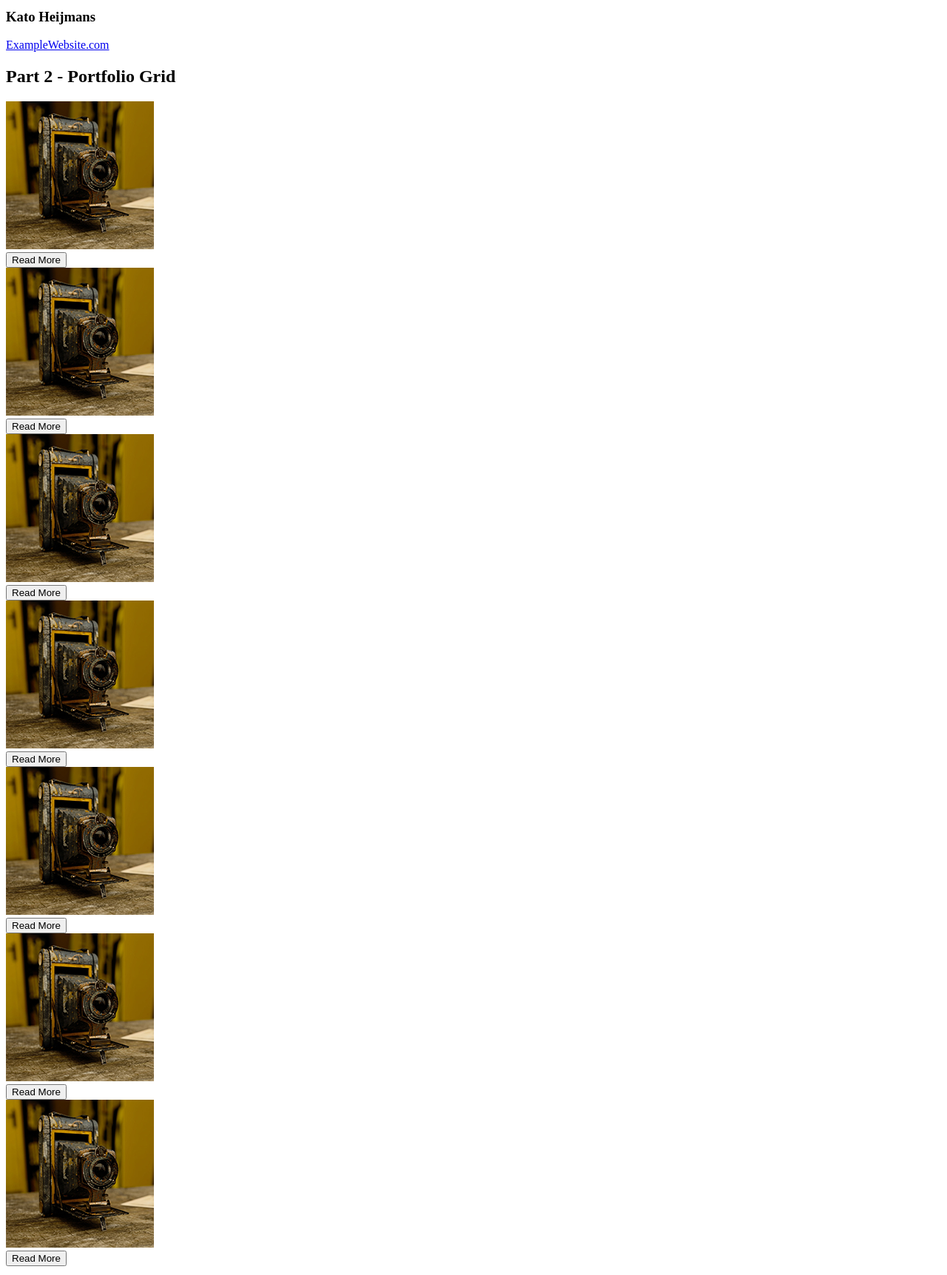
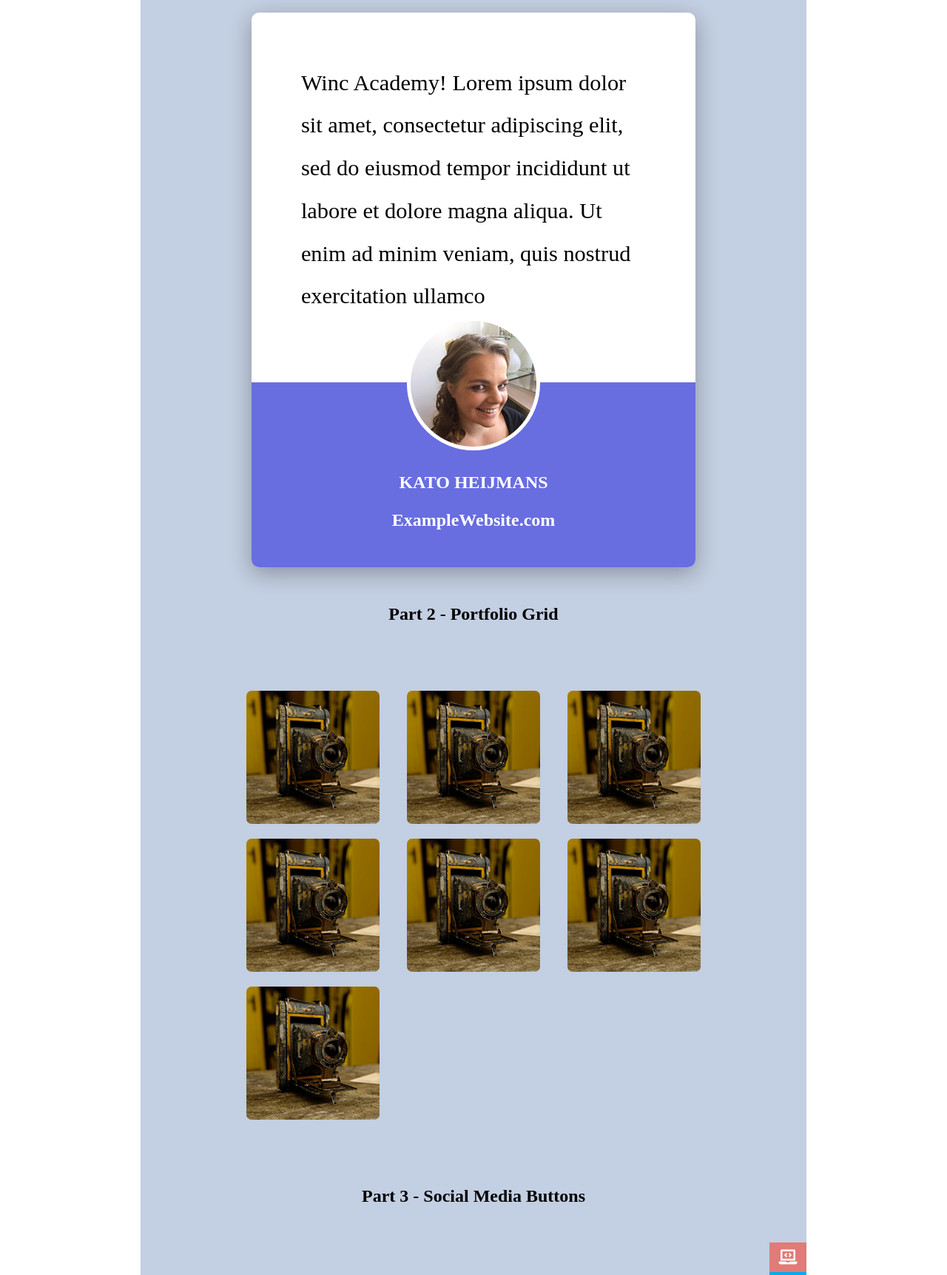
Before and after one commit to kato1971/advanced-CSS, a plain HTML site: page index.html in a window 1280 px wide. Shown: the part 170-1894 px from the top of the page at 74% size. Drawn offline with Linux system fonts and the light colour scheme.

Commit message:
Add files via upload

```diff
--- /dev/null
+++ b/_mixin.scss
@@ -0,0 +1,30 @@
+@mixin Page {
+    background: #c3cfe2;
+    width: 900px;
+    margin: auto;
+}
+@mixin H2 {
+    text-align: $TextAlineTitle;
+    padding: 30px
+}
+@mixin SocialMediaGrid {
+    display: grid;
+    grid-template-columns: 50px 160px;
+    grid-template-rows: 40px;
+    grid-template-areas: "icon";
+    width: 50px;
+    transition: width 200ms ease-out;
+    align-items: center;
+    justify-items: center;
+    overflow: hidden;
+  }
+  @mixin SocialMediaFlex {
+    display: flex;
+    flex-direction: column;
+    align-items: flex-end;
+    padding-bottom: 50px;
+  }
+  @mixin Before {
+    color: #fff;
+    font-size: 20px;
+  }
--- /dev/null
+++ b/_portfolio.scss
@@ -0,0 +1,69 @@
+.wrapper{
+  width: 650px;
+  background: $PageBackground;
+  margin: auto;
+  display:grid;
+  padding: 30px;
+  grid-template-columns: repeat(1, 1fr);
+  grid-auto-rows: 200px;
+  .portfolio {
+    display:grid;
+    align-items: center;
+    justify-items: center;
+  }
+  .stacking {
+    position:relative;
+  }
+  .stacking .stacking-overlay {
+    background: rgba(32, 32, 32, 0.9);
+    position: absolute;
+    width: 100%;
+    left: 0;
+    top: 0;
+    bottom: 0;
+    right: 0;
+    opacity: 0;
+    margin:0;
+    padding:0;
+    transition: ease-in-out 1000ms;
+  }
+  .stacking:hover .stacking-overlay{
+    opacity: 1;
+  }
+  .stacking-image{
+    width: 180px;
+    height: 180px;
+    border-radius: 7px;
+  }
+  .stacking:hover .stacking-image {
+    filter: opacity(0);
+    transition: all ease-out 1000ms;
+  }
+  .stacking-details {
+    position: absolute;
+    text-align: center;
+    padding: 0 1rem;
+    width: 100%;
+    top: 50%;
+    left: 50%;
+    opacity: 0;
+    transform: translate(-50%, -50%);
+    transition: ease-in-out 1000ms;
+  }
+  .stacking:hover .stacking-details{
+    top: 50%;
+    left: 50%;
+    opacity: 1;
+  }
+}
+
+@media (min-width: 768px) {
+  .wrapper {
+    grid-template-columns: repeat(2, 1fr);
+  }
+}
+@media (min-width: 1024px) {
+  .wrapper {
+    grid-template-columns: repeat(3, 1fr);
+  }
+}
--- /dev/null
+++ b/_social.scss
@@ -0,0 +1,69 @@
+@import "mixin";
+
+.social-media {
+    @include SocialMediaFlex();
+    .social-icon {
+      grid-area: $GridArea;
+    }
+    .social-link a {
+      color: $LinkColor;
+    }
+    .social-media-blog {
+      background-color: #e17b77;
+      @include SocialMediaGrid();
+    }
+    .social-media-blog:hover {
+      width: $SocialMediaHover;
+    }
+    .fa-laptop-code::before {
+      content: "\f5fc";
+      @include Before();
+    }
+    .social-media-twitter {
+      background-color: #00aced;
+      @include SocialMediaGrid();
+    }
+    .social-media-twitter:hover {
+      width: $SocialMediaHover;
+    }
+    .fa-twitter::before {
+      content: "\f099";
+      @include Before();
+    }
+
+    .social-media-linkedin {
+      background-color: #007bb6;
+      @include SocialMediaGrid();
+    }
+    .social-media-linkedin:hover {
+      width: $SocialMediaHover;
+    }
+    .fa-linkedin-in::before {
+      content: "\f0e1";
+      @include Before();
+    }
+
+    .social-media-facebook {
+      @include SocialMediaGrid();
+      background-color: #3b5998;
+    }
+    .social-media-facebook:hover {
+      width: $SocialMediaHover;
+    }
+    .fa-facebook-f::before {
+      content: "\f39e";
+      @include Before();
+    }
+
+    .social-media-github {
+      background-color: #333;
+      @include SocialMediaGrid();
+    }
+    .social-media-github:hover {
+      width: $SocialMediaHover;
+    }
+    .fa-github::before {
+      content: "\f09b";
+      @include Before();
+    }
+  }
--- /dev/null
+++ b/_testimonial.scss
@@ -0,0 +1,59 @@
+.testemonial {
+    margin: auto;
+    .testimonial-card{
+      min-height: 750px;
+      width: 600px;
+      background-color: $TextBacground;
+      border-radius: 10px;
+      box-shadow: 0 8px 30px rgba(0,0,0,.3);
+      display: flex;
+      flex-flow: column;
+      justify-content:space-between;
+      margin: auto;
+    }
+    .text{
+      padding: 2.2em;
+      line-height: 1.9em;
+      position: relative;
+      font-size: 1.9em;
+    }
+    .image{
+      height: 170px;
+      width: 170px;
+      border-radius: 50%;
+      border: 5px solid white;
+      background:no-repeat center/cover url(ikke.jpg);
+      position: absolute;
+      top: -35%;
+      left: 50%;
+      transform: translateX(-50%);
+      display:flex;
+      justify-content:center;
+    }
+    .footer{
+      background: $FooterBackground;
+      height: 250px;
+      border-radius: 0 0 10px 10px;
+      position:relative;
+      .person{
+        color:white;
+        position: absolute;
+        top: 50%;
+        left: 50%;
+        transform: translate(-50%, -100%);
+        font-size:1.5rem;
+        font-weight: 600;
+        text-transform: uppercase;
+      }
+      .website {
+        color:white;
+        position: absolute;
+        top: 80%;
+        left: 50%;
+        transform: translate(-50%, -100%);
+        font-size:1.5rem;
+        font-weight: 600;
+        text-decoration: none;
+      }
+    }
+  }
--- /dev/null
+++ b/_variables.scss
@@ -0,0 +1,8 @@
+$TextAlineTitle : center;
+$FooterBackground :#686de0;
+$PageBackground : #c3cfe2;
+$TextBacground : #fff;
+$MarginAuto: auto;
+$GridArea : icon;
+$LinkColor :#fff;
+$SocialMediaHover : 250px;
--- a/index.html
+++ b/index.html
@@ -5,7 +5,7 @@
     <meta charset="UTF-8">
     <meta http-equiv="X-UA-Compatible" content="IE=edge">
     <meta name="viewport" content="width=device-width, initial-scale=1.0">
-    <link rel="stylesheet" type="text/css" href="/styles/style.css">
+    <link rel="stylesheet" type="text/css" href="style.css">
     <link rel="stylesheet" href="https://use.fontawesome.com/releases/v5.13.0/css/all.css">
     <title>Advanced CSS</title>
 </head>
--- /dev/null
+++ b/style.scss
@@ -0,0 +1,19 @@
+@import "_variables";
+@import "_testimonial";
+@import "_portfolio";
+@import "social";
+@import "_mixin";
+
+main {
+  @include Page();
+}
+h1 {
+  text-align: $TextAlineTitle;
+}
+h2 {
+  @include H2();
+}
+article {
+  display: grid;
+  justify-items: center;
+}
```
Also changed, not shown: style.css (added), 1 other file.
